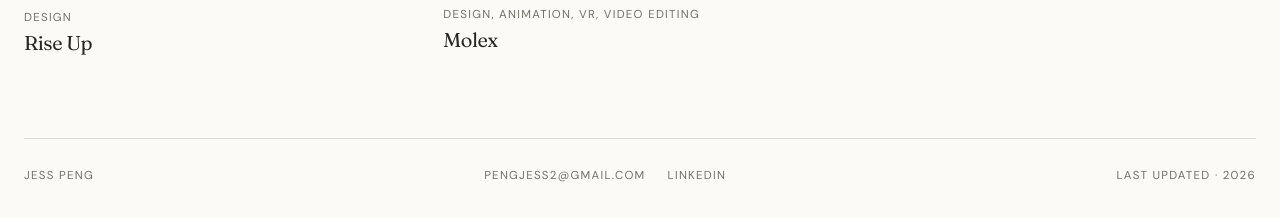
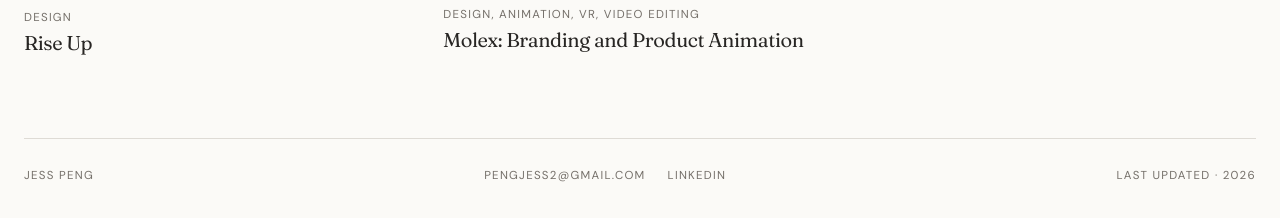
Before and after one commit to jcpengy/personal-website-2026, a plain HTML site: page index.html in a window 1280 px wide. Shown: the part 949-1167 px from the top of the page. Drawn offline with Linux system fonts and the light colour scheme.

Commit message:
Clarify Molex project title

```diff
--- a/index.html
+++ b/index.html
@@ -97,7 +97,7 @@
         <a
           class="project-card project-card-link molex-card"
           href="projects/molex/"
-          aria-label="Molex"
+          aria-label="Molex: Branding and Product Animation"
         >
           <div class="project-visual" aria-hidden="true">
             <img class="project-image" src="assets/molex/fit-families.webp" alt="" />
@@ -105,7 +105,7 @@
 
           <div class="project-copy">
             <p class="project-type">Design, animation, VR, video editing</p>
-            <h2>Molex</h2>
+            <h2>Molex: Branding and Product Animation</h2>
           </div>
         </a>
 
--- a/script.js
+++ b/script.js
@@ -34,7 +34,7 @@ const projects = [
   },
   {
     id: "molex",
-    title: "Molex",
+    title: "Molex: Branding and Product Animation",
     type: "Design, animation, VR, video editing",
     image: "assets/molex/fit-families.webp",
     href: "projects/molex/",
```
Also changed, not shown: projects/molex/index.html (+2 -2 lines).
